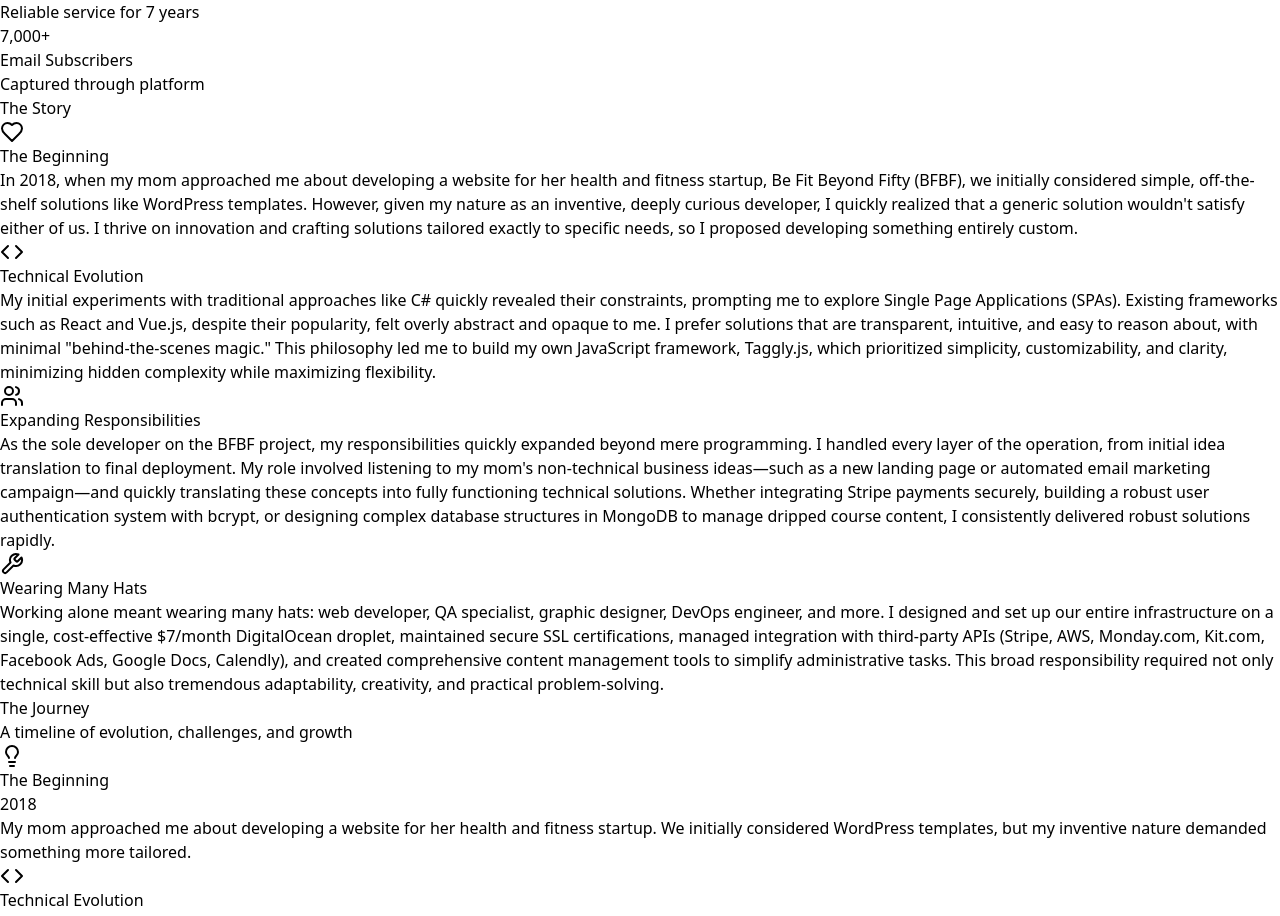
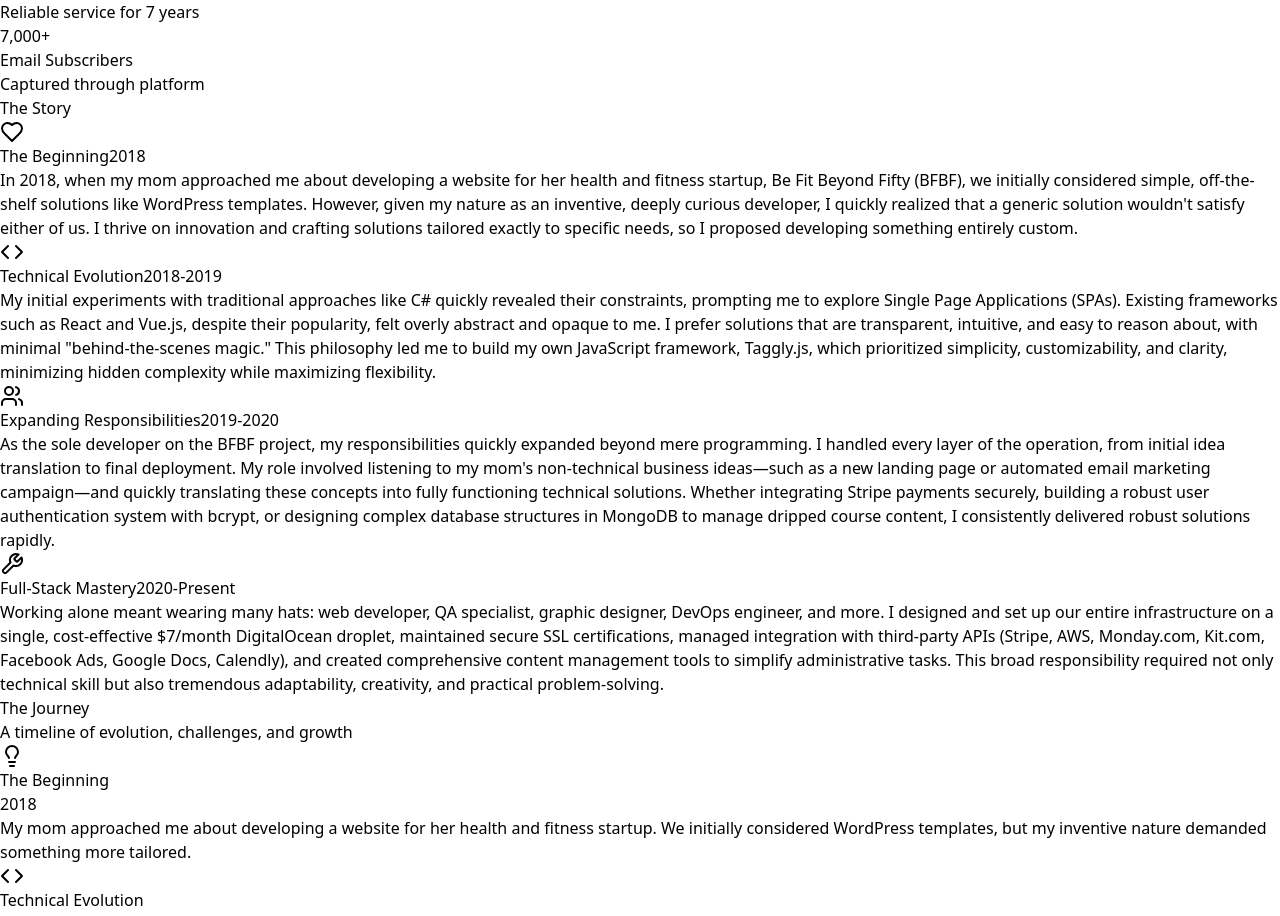
Before and after one commit to sean-andrew-barry/portfolio, a React (Vite) app: page /projects/be-fit-beyond-fifty in a window 1280 px wide. Shown: the part 2764-3680 px from the top of the page. Built offline with nearby package versions, Linux system fonts and the light colour scheme.

Commit message:
Redesign The Story section with flowing narrative

```diff
--- a/src/pages/projects/BeFitBeyondFifty.jsx
+++ b/src/pages/projects/BeFitBeyondFifty.jsx
@@ -165,14 +165,23 @@ export default function BeFitBeyondFifty() {
             <div className="w-24 h-1 bg-gradient-to-r from-green-500 to-emerald-600 mx-auto mb-8"></div>
           </div>
 
-          <div className="prose prose-lg max-w-none text-gray-700 leading-relaxed space-y-8">
-            <div className="bg-white p-8 rounded-2xl shadow-lg border-l-4 border-green-500">
-              <div className="flex items-start gap-4">
-                <div className="w-12 h-12 bg-green-100 rounded-full flex items-center justify-center flex-shrink-0 mt-1">
-                  <Heart className="w-6 h-6 text-green-600" />
+          <div className="relative">
+            {/* Decorative timeline line */}
+            <div className="absolute left-8 top-0 bottom-0 w-1 bg-gradient-to-b from-green-500 via-blue-500 via-purple-500 to-orange-500 rounded-full opacity-30 hidden lg:block"></div>
+
+            <div className="space-y-16">
+              {/* The Beginning */}
+              <div className="relative">
+                <div className="flex items-start gap-8">
+                  <div className="w-16 h-16 bg-gradient-to-r from-green-500 to-emerald-600 rounded-full flex items-center justify-center flex-shrink-0 shadow-lg z-10">
+                    <Heart className="w-8 h-8 text-white" />
                   </div>
-                <div>
-                  <h3 className="text-xl font-bold text-gray-900 mb-3">The Beginning</h3>
+                  <div className="flex-1 pt-2">
+                    <h3 className="text-2xl font-bold text-gray-900 mb-4 flex items-center gap-3">
+                      The Beginning
+                      <span className="text-sm font-medium text-green-600 bg-green-100 px-3 py-1 rounded-full">2018</span>
+                    </h3>
+                    <div className="prose prose-lg text-gray-700 leading-relaxed">
                       <p>
                         In 2018, when my mom approached me about developing a website for her health and fitness startup,
                         Be Fit Beyond Fifty (BFBF), we initially considered simple, off-the-shelf solutions like WordPress templates.
@@ -183,14 +192,20 @@ export default function BeFitBeyondFifty() {
                     </div>
                   </div>
                 </div>
+              </div>
 
-            <div className="bg-white p-8 rounded-2xl shadow-lg border-l-4 border-blue-500">
-              <div className="flex items-start gap-4">
-                <div className="w-12 h-12 bg-blue-100 rounded-full flex items-center justify-center flex-shrink-0 mt-1">
-                  <Code className="w-6 h-6 text-blue-600" />
+              {/* Technical Evolution */}
+              <div className="relative">
+                <div className="flex items-start gap-8">
+                  <div className="w-16 h-16 bg-gradient-to-r from-blue-500 to-indigo-600 rounded-full flex items-center justify-center flex-shrink-0 shadow-lg z-10">
+                    <Code className="w-8 h-8 text-white" />
                   </div>
-                <div>
-                  <h3 className="text-xl font-bold text-gray-900 mb-3">Technical Evolution</h3>
+                  <div className="flex-1 pt-2">
+                    <h3 className="text-2xl font-bold text-gray-900 mb-4 flex items-center gap-3">
+                      Technical Evolution
+                      <span className="text-sm font-medium text-blue-600 bg-blue-100 px-3 py-1 rounded-full">2018-2019</span>
+                    </h3>
+                    <div className="prose prose-lg text-gray-700 leading-relaxed">
                       <p>
                         My initial experiments with traditional approaches like C# quickly revealed their constraints, prompting
                         me to explore Single Page Applications (SPAs). Existing frameworks such as React and Vue.js, despite their
@@ -202,14 +217,20 @@ export default function BeFitBeyondFifty() {
                     </div>
                   </div>
                 </div>
+              </div>
 
-            <div className="bg-white p-8 rounded-2xl shadow-lg border-l-4 border-purple-500">
-              <div className="flex items-start gap-4">
-                <div className="w-12 h-12 bg-purple-100 rounded-full flex items-center justify-center flex-shrink-0 mt-1">
-                  <Users className="w-6 h-6 text-purple-600" />
+              {/* Expanding Responsibilities */}
+              <div className="relative">
+                <div className="flex items-start gap-8">
+                  <div className="w-16 h-16 bg-gradient-to-r from-purple-500 to-pink-600 rounded-full flex items-center justify-center flex-shrink-0 shadow-lg z-10">
+                    <Users className="w-8 h-8 text-white" />
                   </div>
-                <div>
-                  <h3 className="text-xl font-bold text-gray-900 mb-3">Expanding Responsibilities</h3>
+                  <div className="flex-1 pt-2">
+                    <h3 className="text-2xl font-bold text-gray-900 mb-4 flex items-center gap-3">
+                      Expanding Responsibilities
+                      <span className="text-sm font-medium text-purple-600 bg-purple-100 px-3 py-1 rounded-full">2019-2020</span>
+                    </h3>
+                    <div className="prose prose-lg text-gray-700 leading-relaxed">
                       <p>
                         As the sole developer on the BFBF project, my responsibilities quickly expanded beyond mere programming.
                         I handled every layer of the operation, from initial idea translation to final deployment. My role involved
@@ -221,14 +242,20 @@ export default function BeFitBeyondFifty() {
                     </div>
                   </div>
                 </div>
+              </div>
 
-            <div className="bg-white p-8 rounded-2xl shadow-lg border-l-4 border-orange-500">
-              <div className="flex items-start gap-4">
-                <div className="w-12 h-12 bg-orange-100 rounded-full flex items-center justify-center flex-shrink-0 mt-1">
-                  <Wrench className="w-6 h-6 text-orange-600" />
+              {/* Full-Stack Mastery */}
+              <div className="relative">
+                <div className="flex items-start gap-8">
+                  <div className="w-16 h-16 bg-gradient-to-r from-orange-500 to-red-600 rounded-full flex items-center justify-center flex-shrink-0 shadow-lg z-10">
+                    <Wrench className="w-8 h-8 text-white" />
                   </div>
-                <div>
-                  <h3 className="text-xl font-bold text-gray-900 mb-3">Wearing Many Hats</h3>
+                  <div className="flex-1 pt-2">
+                    <h3 className="text-2xl font-bold text-gray-900 mb-4 flex items-center gap-3">
+                      Full-Stack Mastery
+                      <span className="text-sm font-medium text-orange-600 bg-orange-100 px-3 py-1 rounded-full">2020-Present</span>
+                    </h3>
+                    <div className="prose prose-lg text-gray-700 leading-relaxed">
                       <p>
                         Working alone meant wearing many hats: web developer, QA specialist, graphic designer, DevOps engineer,
                         and more. I designed and set up our entire infrastructure on a single, cost-effective $7/month DigitalOcean
@@ -237,6 +264,8 @@ export default function BeFitBeyondFifty() {
                         tools to simplify administrative tasks. This broad responsibility required not only technical skill but
                         also tremendous adaptability, creativity, and practical problem-solving.
                       </p>
+                    </div>
+                  </div>
                 </div>
               </div>
             </div>
```
Lines whose indentation alone changed are shown as unchanged.
